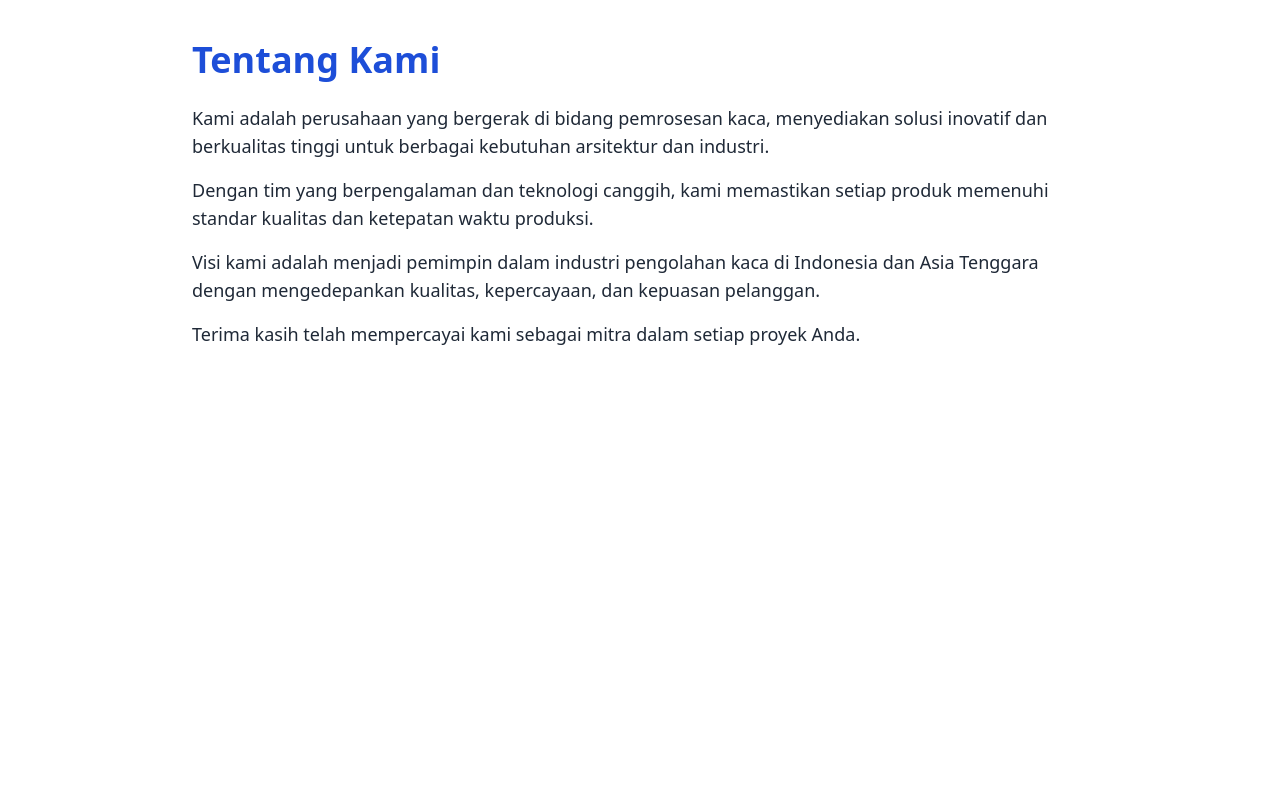
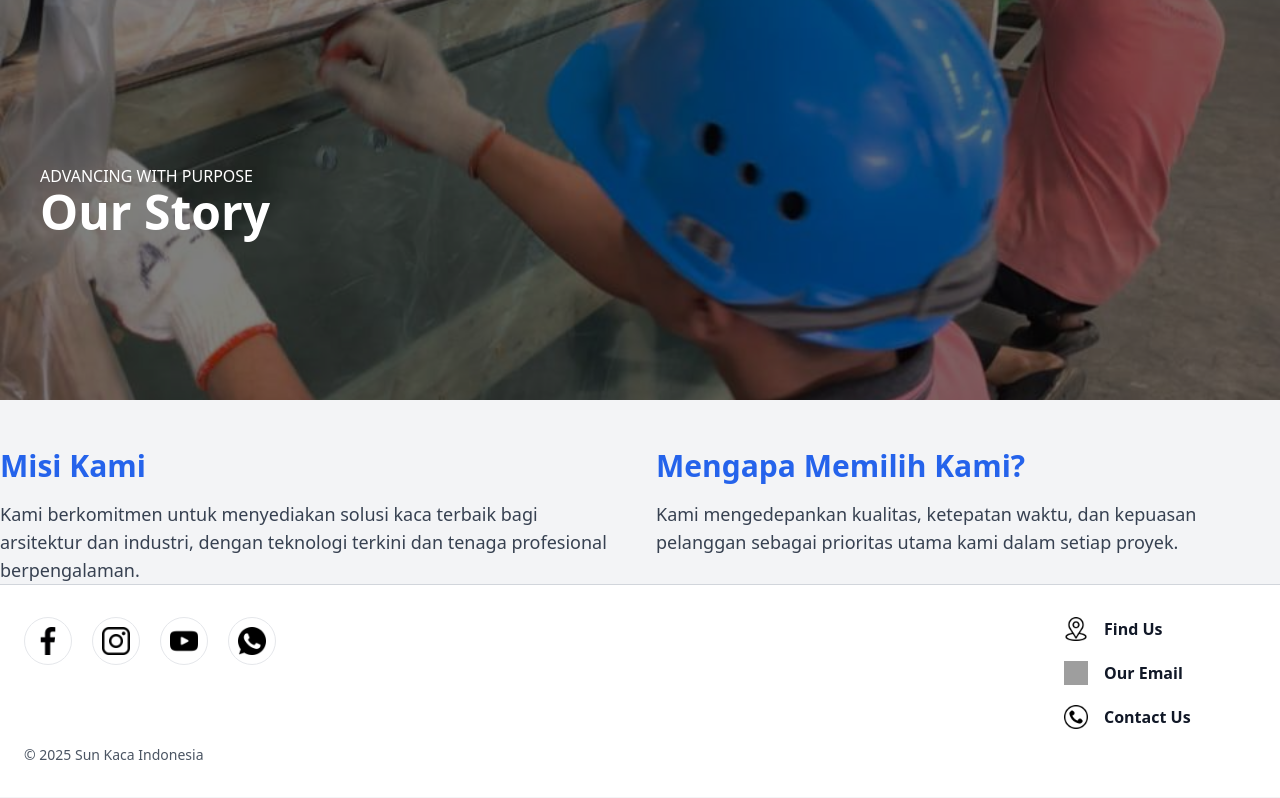
Before and after one commit to Bryanedwaardd/sweet17jelove, a React (Vite) app: page /about in a window 1280 px wide. Built offline with nearby package versions, Linux system fonts and the light colour scheme; grey boxes are pictures that could not be loaded.

Commit message:
seperated footer into a new file

```diff
--- a/package.json
+++ b/package.json
@@ -16,6 +16,7 @@
     "react": "^19.1.0",
     "react-chartjs-2": "^5.3.0",
     "react-dom": "^19.1.0",
+    "react-helmet": "^6.1.0",
     "react-responsive": "^10.0.1",
     "react-router-dom": "^7.6.2",
     "swiper": "^11.2.8",
--- a/src/pages/AboutPage.tsx
+++ b/src/pages/AboutPage.tsx
@@ -1,21 +1,78 @@
+import { Helmet } from "react-helmet";
+import Footer from "./footer";
+import BackgroundImage from "../assets/images/packing.jpeg";
+
 const AboutPage = () => {
   return (
-    <div className="min-h-screen px-6 py-10 bg-white text-gray-800">
-      <div className="max-w-4xl mx-auto">
-        <h1 className="text-4xl font-bold mb-6 text-blue-700">Tentang Kami</h1>
-        <p className="mb-4 text-lg">
-          Kami adalah perusahaan yang bergerak di bidang pemrosesan kaca, menyediakan solusi inovatif dan berkualitas tinggi untuk berbagai kebutuhan arsitektur dan industri.
-        </p>
-        <p className="mb-4 text-lg">
-          Dengan tim yang berpengalaman dan teknologi canggih, kami memastikan setiap produk memenuhi standar kualitas dan ketepatan waktu produksi.
-        </p>
-        <p className="mb-4 text-lg">
-          Visi kami adalah menjadi pemimpin dalam industri pengolahan kaca di Indonesia dan Asia Tenggara dengan mengedepankan kualitas, kepercayaan, dan kepuasan pelanggan.
-        </p>
-        <p className="text-lg">
-          Terima kasih telah mempercayai kami sebagai mitra dalam setiap proyek Anda.
-        </p>
+    <div className="min-h-screen bg-gray-100 text-gray-800">
+      <Helmet>
+        {/* SEO Metadata */}
+        <title>Tentang Kami | Sun Kaca Indonesia - Pemrosesan Kaca Berkualitas</title>
+        <meta name="description" content="Pelajari lebih lanjut tentang Sun Kaca Indonesia, penyedia solusi kaca inovatif untuk arsitektur dan industri sejak 2025." />
+        <meta name="keywords" content="Pemrosesan kaca, industri kaca, arsitektur kaca, solusi kaca inovatif, kualitas kaca" />
+        <meta name="author" content="Sun Kaca Indonesia" />
+        <meta property="og:title" content="Tentang Kami | Sun Kaca Indonesia - Pemrosesan Kaca Berkualitas" />
+        <meta property="og:description" content="Kami menawarkan solusi kaca inovatif untuk arsitektur dan industri sejak 2025." />
+        <meta property="og:image" content="https://yourwebsite.com/images/about-banner.jpg" />
+        <meta property="og:url" content="https://yourwebsite.com/about" />
+        <meta name="twitter:card" content="summary_large_image" />
+        <link rel="canonical" href="https://yourwebsite.com/about" />
+
+        {/* Schema Markup for SEO */}
+        <script type="application/ld+json">
+          {JSON.stringify({
+            "@context": "https://schema.org",
+            "@type": "Organization",
+            "name": "Sun Kaca Indonesia",
+            "url": "https://yourwebsite.com",
+            "description": "Penyedia terkemuka dalam pemrosesan kaca arsitektur dan industri.",
+            "contactPoint": {
+              "@type": "ContactPoint",
+              "telephone": "+62-xxx-xxx-xxxx",
+              "contactType": "Customer Service"
+            }
+          })}
+        </script>
+      </Helmet>
+
+        {/* Hero Section */}
+      <div className="relative w-full h-[400px]">
+        {/* Background Image */}
+        <img
+          src={BackgroundImage}
+          alt="Tentang Kami"
+          className="w-full h-full object-cover"
+        />
+
+        {/* Dark Overlay */}
+        <div className="absolute inset-0 bg-black bg-opacity-50"></div>
+
+        {/* Title Text */}
+        <div className="absolute inset-0 flex flex-col justify-center items-start pl-10 text-white">
+          <h2 className="text-1xl ">ADVANCING WITH PURPOSE</h2>
+          <h1 className="text-5xl font-bold">Our Story</h1>
+        </div>
       </div>
+
+
+        {/* Content Section */}
+        <div className="mt-12 grid grid-cols-1 md:grid-cols-2 gap-8">
+          <div>
+            <h2 className="text-3xl font-semibold text-blue-600 mb-4">Misi Kami</h2>
+            <p className="text-lg text-gray-700">
+              Kami berkomitmen untuk menyediakan solusi kaca terbaik bagi arsitektur dan industri, dengan teknologi terkini dan tenaga profesional berpengalaman.
+            </p>
+          </div>
+
+          <div>
+            <h2 className="text-3xl font-semibold text-blue-600 mb-4">Mengapa Memilih Kami?</h2>
+            <p className="text-lg text-gray-700">
+              Kami mengedepankan kualitas, ketepatan waktu, dan kepuasan pelanggan sebagai prioritas utama kami dalam setiap proyek.
+            </p>
+          </div>
+        </div>
+
+      <Footer />
     </div>
   );
 };
--- /dev/null
+++ b/src/pages/Footer.tsx
@@ -0,0 +1,60 @@
+{/* Footer */}
+
+const Footer = () => {
+    return (
+        <footer className="bg-white border-t border-gray-300 px-6 py-8 text-sm">
+            <div className="flex justify-between flex-wrap items-start mb-4">
+                {/* Social Icons */}
+                <div className="flex gap-5 mb-4">
+                {[
+                    { name: "facebook", link: "https://facebook.com" },
+                    { name: "instagram", link: "https://instagram.com" },
+                    { name: "youtube", link: "https://youtube.com" },
+                    { name: "whatsapp", link: "https://wa.me" },
+                ].map((icon, i) => (
+                    <a
+                    key={i}
+                    href={icon.link}
+                    target="_blank"
+                    rel="noopener noreferrer"
+                    className="w-12 h-12 border rounded-full flex items-center justify-center hover:bg-gray-100 transition"
+                    >
+                    <img
+                        src={`src/assets/icons/${icon.name}.png`}
+                        alt={icon.name}
+                        className="w-7 h-7"
+                    />
+                    </a>
+                ))}
+                </div>
+
+                {/* Contact Info */}
+                <div className="flex flex-col gap-5 text-base w-48">
+                {[
+                    { label: "Find Us", icon: "location" },
+                    { label: "Our Email", icon: "mail" },
+                    { label: "Contact Us", icon: "phone" },
+                ].map((item, i) => (
+                    <div key={i} className="flex items-center gap-x-4">
+                    <img
+                        src={`src/assets/icons/${item.icon}.png`}
+                        alt={item.icon}
+                        className="w-6 h-6"
+                    />
+                    <span className="font-semibold text-gray-900">
+                        {item.label}
+                    </span>
+                    </div>
+                ))}
+                </div>
+            </div>
+
+            {/* Legal */}
+            <div className="text-gray-600 text-sm">
+                <p>© 2025 Sun Kaca Indonesia</p>
+            </div>
+        </footer>
+    );
+};
+
+export default Footer;
--- a/src/pages/LandingPage.tsx
+++ b/src/pages/LandingPage.tsx
@@ -1,6 +1,7 @@
 import { useState, useEffect } from "react";
 // import { useEffect } from 'react';
 // import { recordPageView } from '../utils/tracking';
+import Footer from './footer';
 import { Link } from "react-router-dom";
 import logo from "../assets/images/logo.png";
 import heroImage from "../assets/images/hero.jpeg";
@@ -438,60 +439,7 @@ function App() {
               ))}
             </div>
           </section>
-
-          {/* Footer */}
-          <footer className="bg-white border-t border-gray-300 px-6 py-8 text-sm">
-            <div className="flex justify-between flex-wrap items-start mb-4">
-              {/* Social Icons */}
-              <div className="flex gap-5 mb-4">
-                {[
-                  { name: "facebook", link: "https://facebook.com" },
-                  { name: "instagram", link: "https://instagram.com" },
-                  { name: "youtube", link: "https://youtube.com" },
-                  { name: "whatsapp", link: "https://wa.me" },
-                ].map((icon, i) => (
-                  <a
-                    key={i}
-                    href={icon.link}
-                    target="_blank"
-                    rel="noopener noreferrer"
-                    className="w-12 h-12 border rounded-full flex items-center justify-center hover:bg-gray-100 transition"
-                  >
-                    <img
-                      src={`src/assets/icons/${icon.name}.png`}
-                      alt={icon.name}
-                      className="w-7 h-7"
-                    />
-                  </a>
-                ))}
-              </div>
-
-              {/* Contact Info */}
-              <div className="flex flex-col gap-5 text-base w-48">
-                {[
-                  { label: "Find Us", icon: "location" },
-                  { label: "Our Email", icon: "mail" },
-                  { label: "Contact Us", icon: "phone" },
-                ].map((item, i) => (
-                  <div key={i} className="flex items-center gap-x-4">
-                    <img
-                      src={`src/assets/icons/${item.icon}.png`}
-                      alt={item.icon}
-                      className="w-6 h-6"
-                    />
-                    <span className="font-semibold text-gray-900">
-                      {item.label}
-                    </span>
-                  </div>
-                ))}
-              </div>
-            </div>
-
-            {/* Legal */}
-            <div className="text-gray-600 text-sm">
-              <p>© 2025 Sun Kaca Indonesia</p>
-            </div>
-          </footer>
+          <Footer />
         </main>
       </div>
     </>
```
Also changed, not shown: 1 other file (tests, documents, lock files or other folders).
